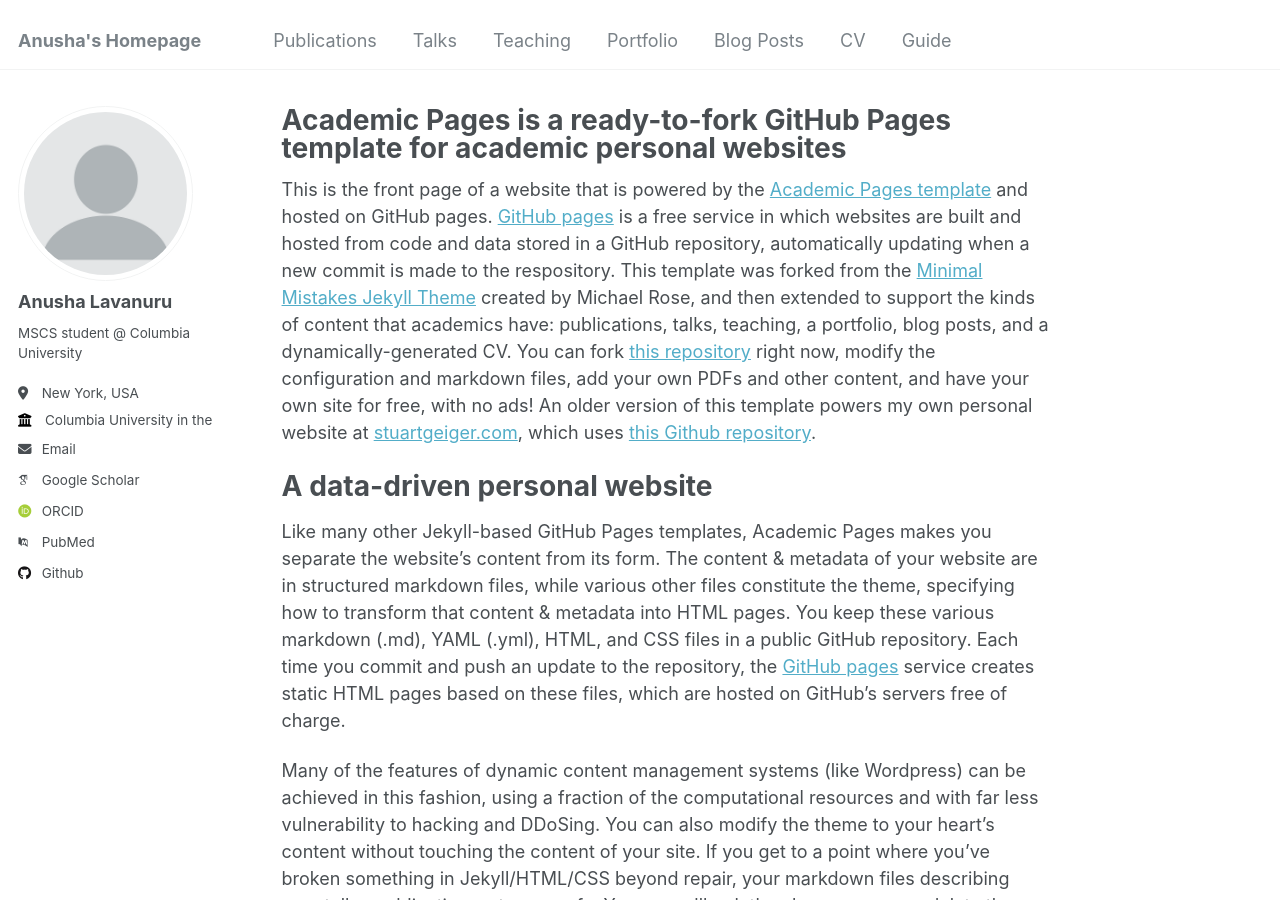
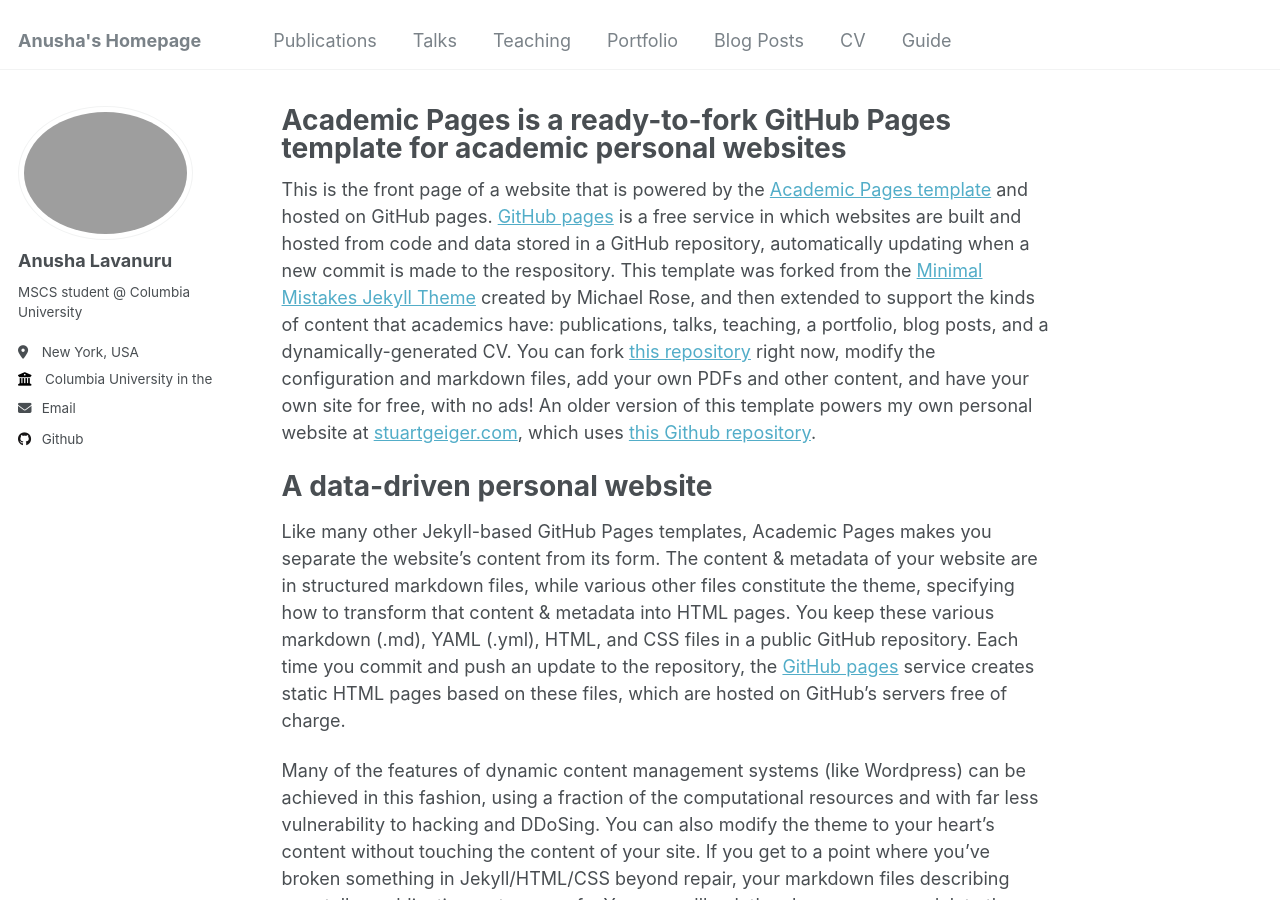
Before and after one commit to AnushaLavanuru5/AnushaL.github.io, a Jekyll site: the page built from _pages/about.md, in a window 1280 px wide and 900 px high. Built offline with Jekyll 4.4.1, drawn with Linux system fonts in a browser that asks for light colours; some web fonts are replaced.

Commit message:
Update _config.yml

```diff
--- a/_config.yml
+++ b/_config.yml
@@ -21,7 +21,7 @@ repository               : "academicpages/academicpages.github.io"
 #               Additional customization can be done by editing /_includes/author-profile.html
 author:
   # Biographic information
-  avatar           : "profile.png"
+  avatar           : "Anusha_nyc.png"
   name             : "Anusha Lavanuru"
   pronouns         : # example: "she/her"
   bio              : "MSCS student @ Columbia University"
@@ -32,11 +32,11 @@ author:
 
   # Academic websites
   arxiv            : # URL - Update with the correct link to your profile
-  googlescholar    : "https://scholar.google.com/citations?user=PS_CX0AAAAAJ"
+  googlescholar    : #"https://scholar.google.com/citations?user=PS_CX0AAAAAJ"
   impactstory      : # URL
-  orcid            : "http://orcid.org/yourorcidurl"
+  orcid            : #"http://orcid.org/yourorcidurl"
   semantic         : # URL
-  pubmed           : "https://www.ncbi.nlm.nih.gov/pubmed/?term=john+snow"
+  pubmed           : #"https://www.ncbi.nlm.nih.gov/pubmed/?term=john+snow"
   researchgate     : # URL
 
   # Repositories and software development
```
